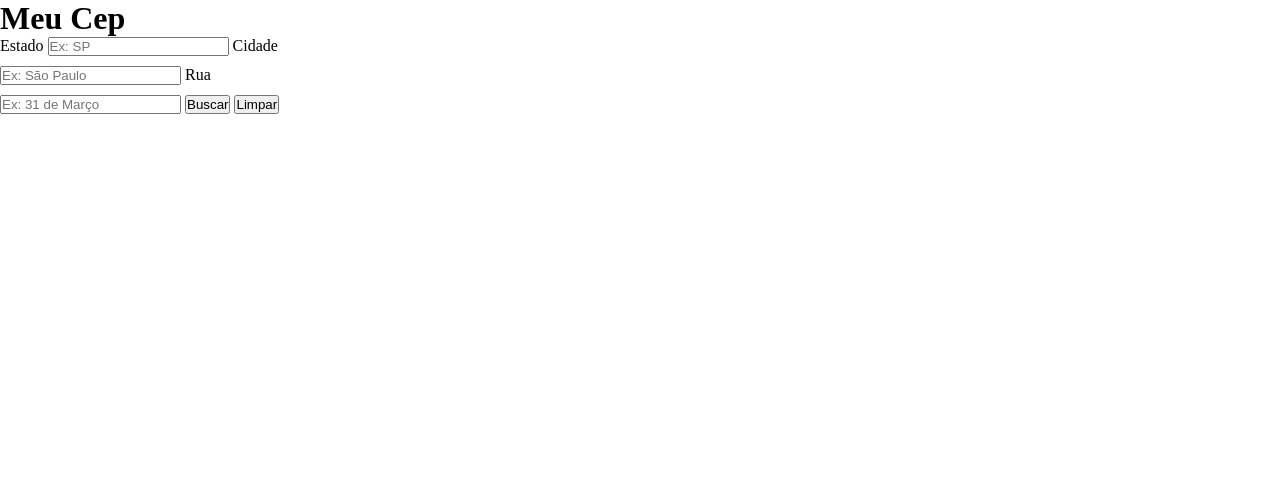
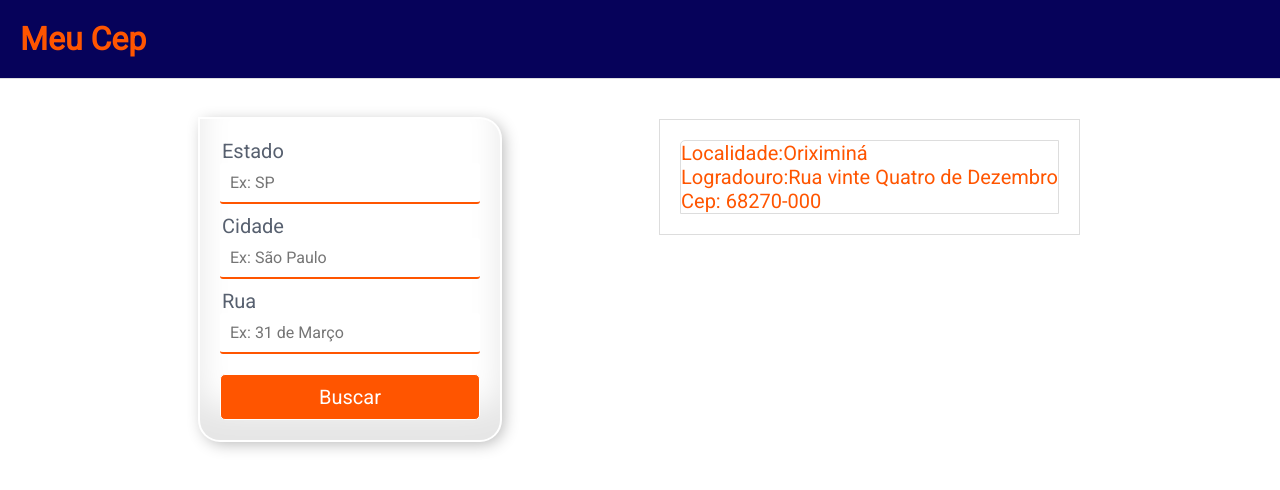
Before and after one commit to QuevemCosta/muecep.net.br, a website: page src/pages/home/index.html in a window 1280 px wide. Drawn offline with Linux system fonts and the light colour scheme.

Commit message:
regras de css para esilizar a pagina

```diff
--- a/src/pages/home/index.css
+++ b/src/pages/home/index.css
@@ -1,17 +1,103 @@
+
 *{
 	box-sizing: border-box;
 	margin: 0;
 	padding: 0;
 }
+body{
+	background-color: #FFFFFF;
+
+}
+
 main{
+	position: relative;
+	margin: auto;
 	display: flex;
+	flex-direction: row;
+	justify-content: space-between;
+	align-items:start;
+	max-width: 920px;
+	padding: 20px 20px;
+
+}
+header{
+	text-align: justify;
+	background-color: #06025A;
+	color: #f5f6fa;
+	border-bottom: 1px solid #dcdde1;
+	padding: 20px;
+	margin-bottom: 20px;
+}
+
+h1,h2,h3,h4{
+	font-family: 'Roboto', sans-serif;
+	color: #FF5500;
 }
 .form{
 	max-width: 300px;
 	flex-direction:column;
+	background-color: #fff;
+	padding: 20px;
+	border-top-right-radius: 20px;
+	border-bottom-left-radius: 20px;
+	border-bottom-right-radius: 20px;
+
+	box-shadow:
+       inset 0 -2em 2em rgba(0,0,0,0.1),
+             0 0  0 2px rgb(255,255,255),
+             0.2em 0.2em 1em rgba(0,0,0,0.3);
 
 }
-.form input{
+.form form label{
+	font-size: 20px;
+	font-family: 'Roboto', sans-serif;
+	color: #57606f;
+	padding: 5px 2px;
 	margin-bottom: 10px;
+	width: 100%;
+}
+.form form input{
+	margin-bottom: 10px;
+	color:#2f3542;
+	font-family: 'Roboto', sans-serif;
+	font-weight: 500;
+	font-size: 16px;
+	border:none;
+	background-color: #fff;
+	border-bottom: 2px solid #FF5500;
+	border-radius: 3px;
+	width: 100%;
+	padding: 10px;
+}
+.form form button{
+	border:1px solid #fff;
+	border-radius: 5px;
+	background-color: #FF5500;
+	font-size: 20px;
+	font-family: 'Roboto', sans-serif;
+	cursor: pointer;
+	color: #fff;
+	padding: 10px;
+	width: 100%;
+	margin-top: 10px;
+}
+
+.form form button:hover{
+	background-color: #B23B00;
+}
+
+.result{
+	border: 1px solid #ddd;
+	padding: 20px;
+}
+.result article{
+	border: 1px solid #ddd;
+	border-top-left-radius: 5px;
+}
+.result article span{
+	display: block;
+	color: #FF5500;
+	font-size: 20px;
+	font-family: 'Roboto', sans-serif;
 
 }
--- a/src/pages/home/index.html
+++ b/src/pages/home/index.html
@@ -11,6 +11,8 @@
 		<meta name="generator" content="N/A">
 
 		<link rel="stylesheet" type="text/css" href="./index.css">
+		<link rel="preconnect" href="https://fonts.gstatic.com">
+		<link href="https://fonts.googleapis.com/css2?family=Roboto&display=swap" rel="stylesheet">
 </head>
 
 	<body>
@@ -48,12 +50,15 @@
 						 >
 
 						<button type="button" id="submit" >Buscar</button>
-						<button type="reset" >Limpar</button>
 				</form>
 			</section>
 
 			<section class="result">
-
+				<article>
+					<span>Localidade:Oriximiná</span>
+					<span>Logradouro:Rua vinte Quatro de Dezembro</span>
+					<span>Cep: 68270-000</span>
+				</article>
 			</section>
 		</main>
 
```
